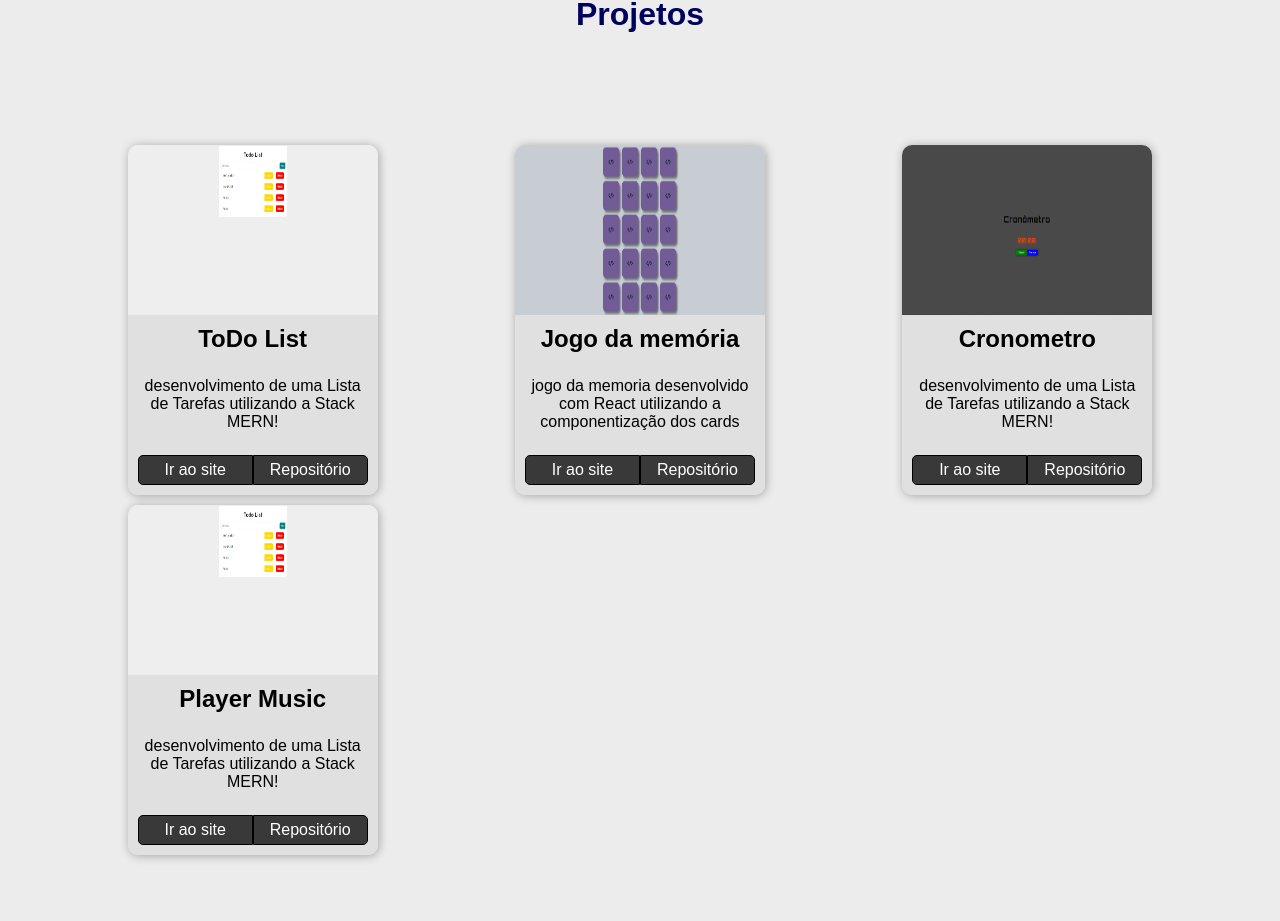
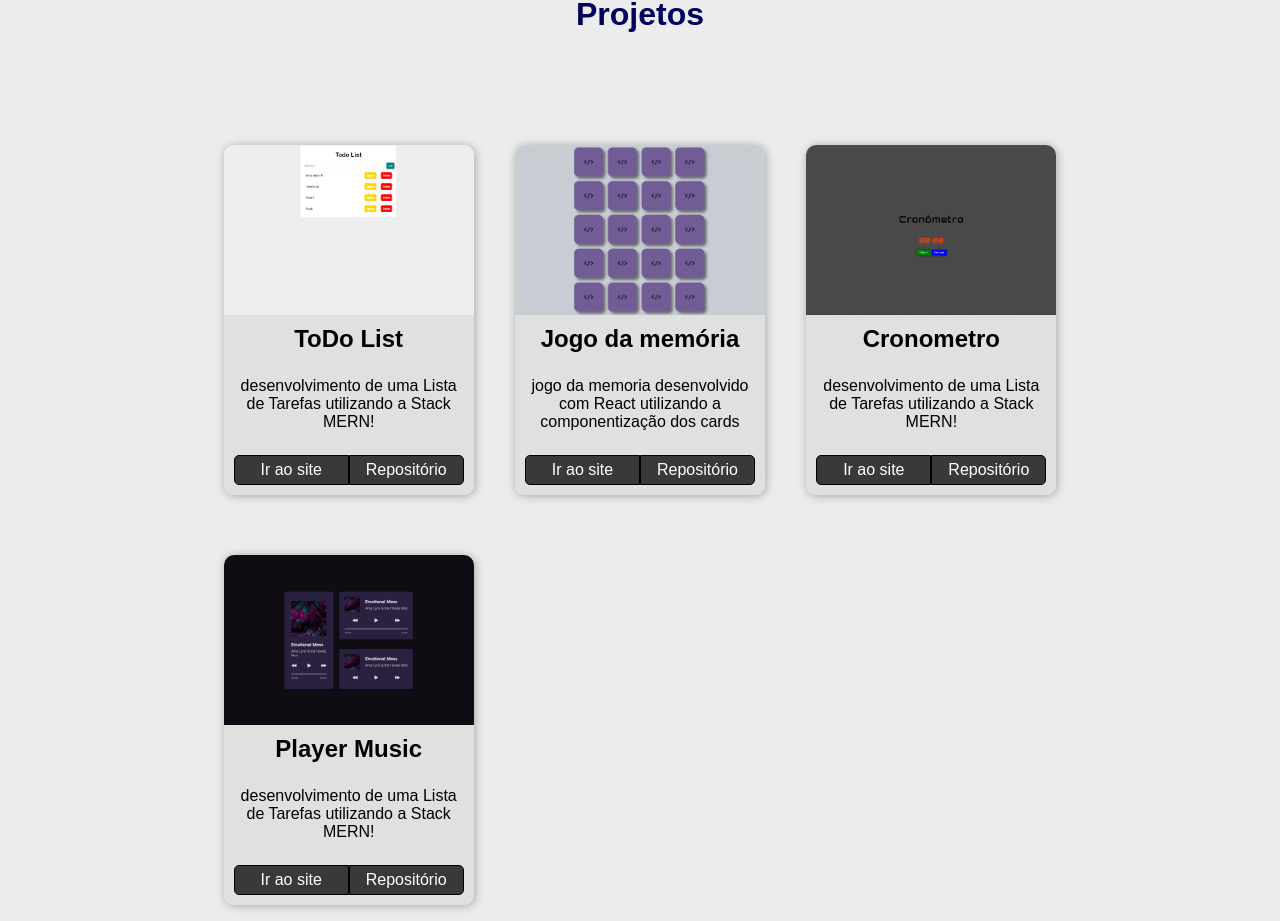
Before and after one commit to williandeitosi/my-portfolio, a React (Vite) app: page / in a window 1280 px wide. Shown: the part 2354-3275 px from the top of the page. Before the commit the page ends 3225 px from the top, so only its background shows below. Built offline with nearby package versions, Linux system fonts and the light colour scheme.

Commit message:
I finished the card adjustments

```diff
--- a/src/components/projects/Cards/card.module.css
+++ b/src/components/projects/Cards/card.module.css
@@ -22,7 +22,7 @@
   width: 100%;
   height: 100%;
 
-
+  object-fit: cover;
 }
 
 .info {
--- a/src/components/projects/Projects.jsx
+++ b/src/components/projects/Projects.jsx
@@ -3,6 +3,7 @@ import style from "./project.module.css";
 import todolist from "../../../public/imgProjects/todolist.png";
 import memoria from "../../../public/imgProjects/memoria.png";
 import cronometro from "../../../public/imgProjects/cronometro.png";
+import player from "../../../public/imgProjects/player.png"
 
 const Projects = () => {
   return (
@@ -26,15 +27,15 @@ const Projects = () => {
         <Cards
           title="Cronometro"
           images={cronometro}
-          site="https://mern-frontend-ivory.vercel.app/"
-          code="https://github.com/williandeitosi/mern-frontend"
+          site="https://williandeitosi.github.io/Cronometro/"
+          code="https://github.com/williandeitosi/Cronometro"
           description="desenvolvimento de uma Lista de Tarefas utilizando a Stack MERN!"
         />
         <Cards
           title="Player Music"
-          images={todolist}
-          site="https://mern-frontend-ivory.vercel.app/"
-          code="https://github.com/williandeitosi/mern-frontend"
+          images={player}
+          site="https://williandeitosi.github.io/musicPlayer/"
+          code="https://github.com/williandeitosi/musicPlayer"
           description="desenvolvimento de uma Lista de Tarefas utilizando a Stack MERN!"
         />
       </div>
--- a/src/components/projects/project.module.css
+++ b/src/components/projects/project.module.css
@@ -3,11 +3,16 @@
   height: 100%;
   width: 100%;
   text-align: center;
+  display: flex;
+  flex-direction: column;
+  justify-content: center;
+  align-items: center;
 }
 
 .containerProjects > h2{
   color: rgb(0, 0, 93);
   font-size: 2rem;
+
 
   margin-bottom: 7rem;
 }
@@ -16,8 +21,9 @@
 .projects {
   display: grid;
   grid-template-columns: repeat(3, 1fr);
-  grid-gap: 10px;
-
+  column-gap: 10px;
+  row-gap: 60px;
+  width: 75%;
   justify-items: center;
   align-items: center;
 }
```
Also changed, not shown: public/imgProjects/player.png (added).
